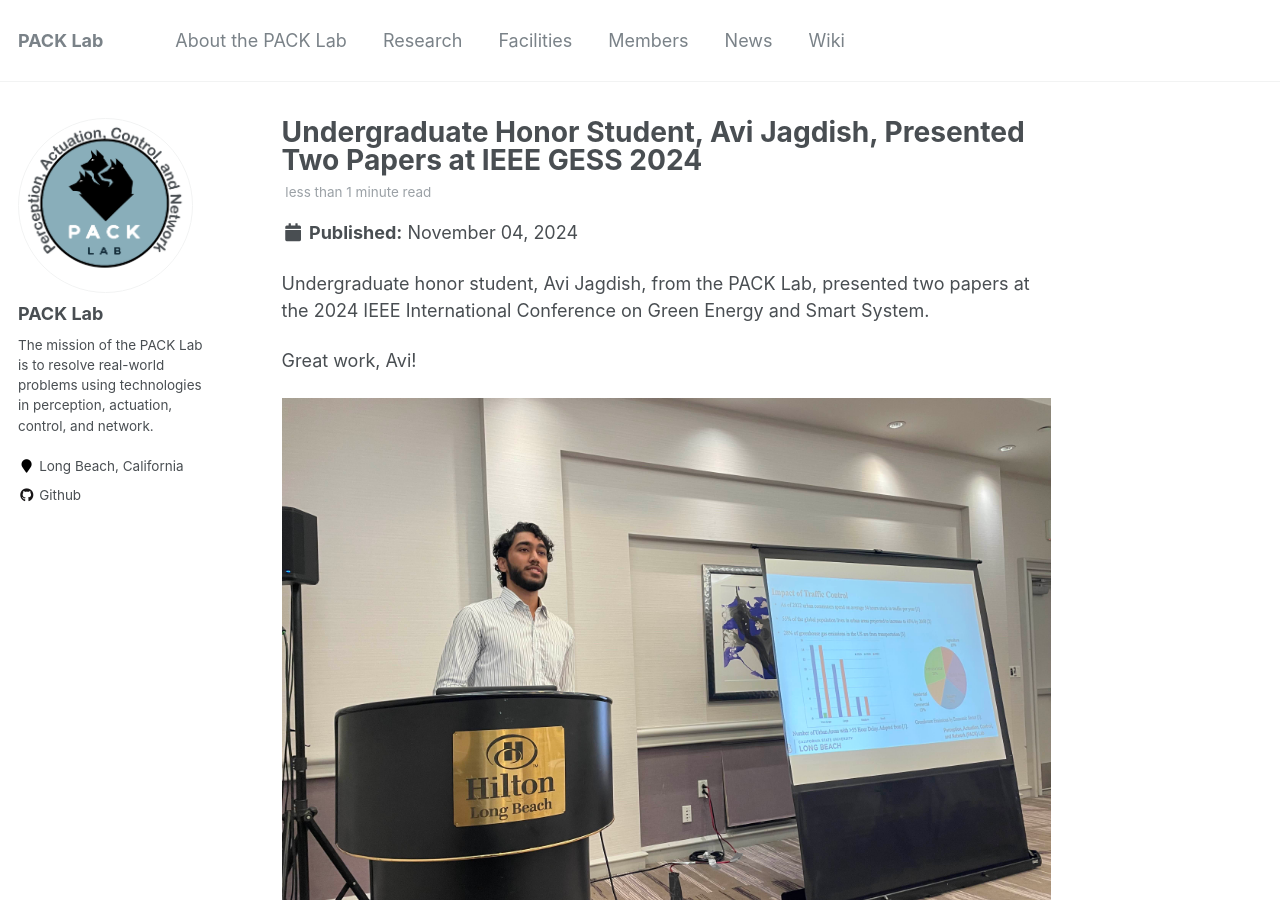
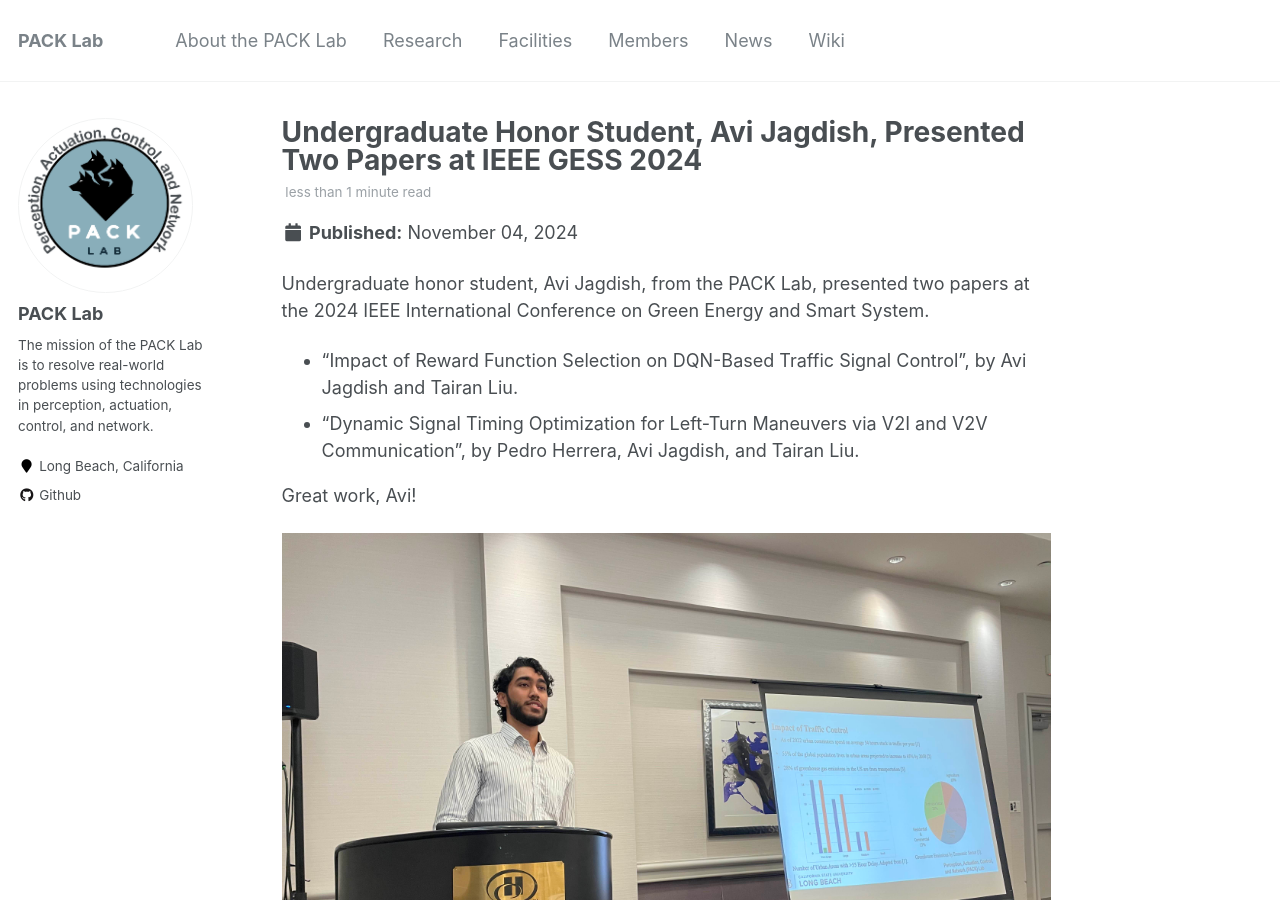
Before and after one commit to pack-lab/pack-lab.github.io, a Jekyll site: the page built from _posts/2024-11-04-news-post-1.md, in a window 1280 px wide and 900 px high. Built offline with Jekyll 4.4.1, drawn with Linux system fonts in a browser that asks for light colours.

Commit message:
Update 2024-11-04-news-post-1.md

```diff
--- a/_posts/2024-11-04-news-post-1.md
+++ b/_posts/2024-11-04-news-post-1.md
@@ -8,6 +8,10 @@ tags:
 
 Undergraduate honor student, Avi Jagdish, from the PACK Lab, presented two papers at the 2024 IEEE International Conference on Green Energy and Smart System.
 
+* "Impact of Reward Function Selection on DQN-Based Traffic Signal Control", by Avi Jagdish and Tairan Liu.
+* "Dynamic Signal Timing Optimization for Left-Turn Maneuvers via V2I and V2V Communication", by Pedro Herrera, Avi Jagdish, and Tairan Liu.
+
+
 Great work, Avi!
 
 ![alt text](/images/Avi_Jagdish_IEEE_GESS_2024.jpg "IEEE GESS 2024")
```
